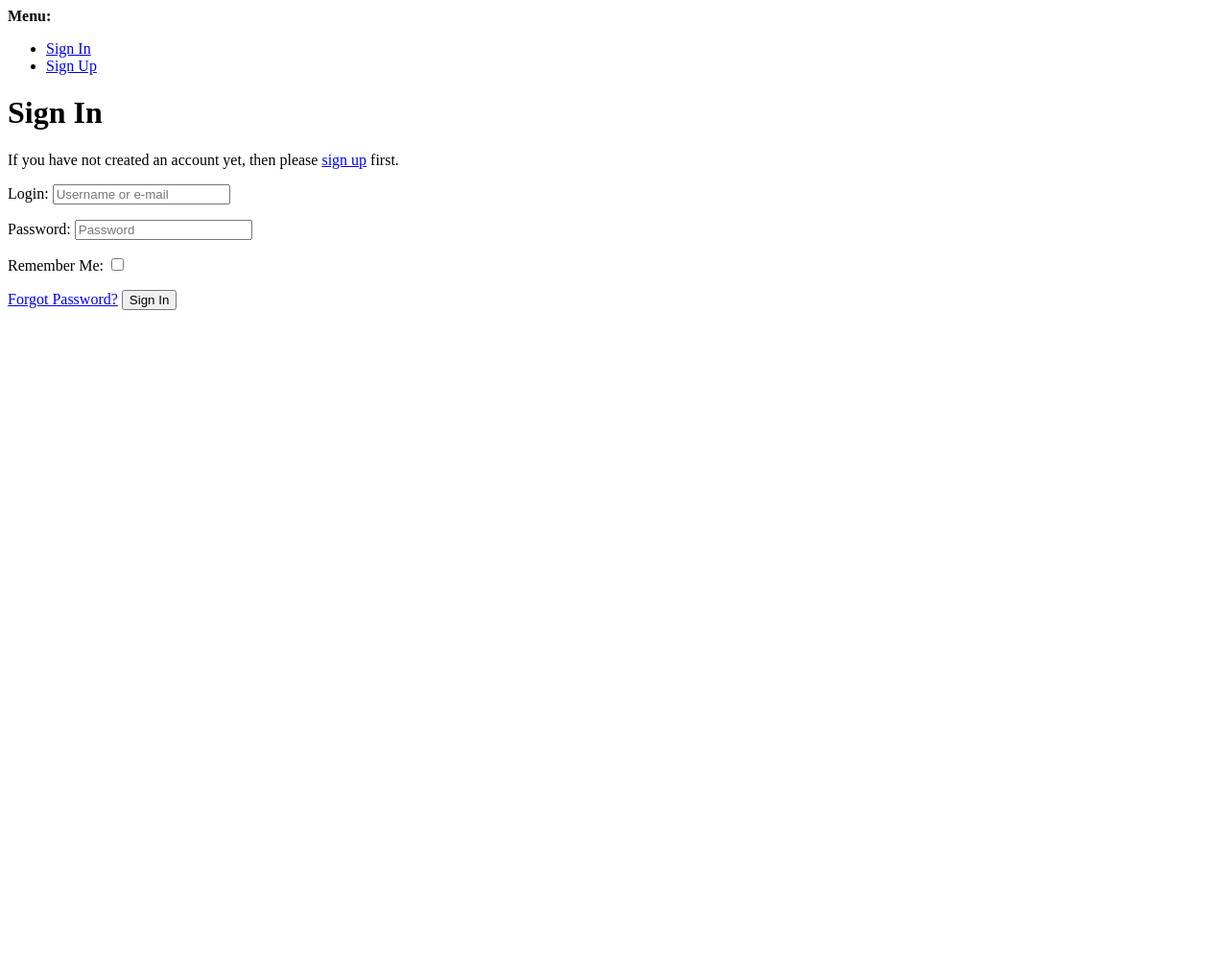
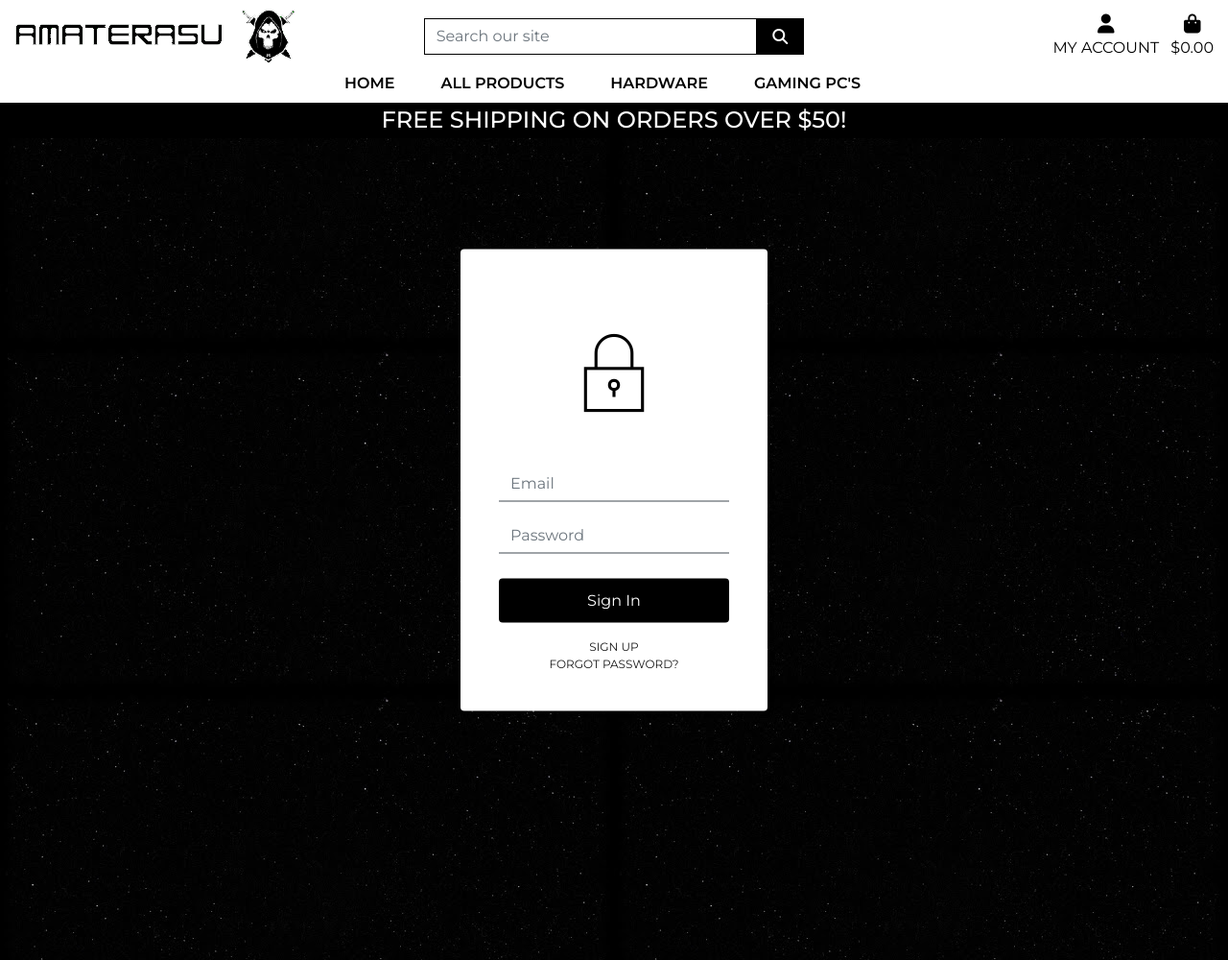
Before and after one commit to SkylerTrent/amaterasu_computers, a Django app: page /accounts/login/ in a window 1280 px wide. Shown: the whole page at 96% size. Before the commit the page ends 323 px from the top, so only its background shows below. Run offline with Django 3.2, Linux system fonts and the light colour scheme; some libraries are stand-ins or nearby versions.

Commit message:
Added login.html as well as css

```diff
--- /dev/null
+++ b/profiles/static/profiles/css/profile.css
@@ -0,0 +1,3 @@
+.header-container {
+    padding-top: 140px !important;
+    }
--- a/static/css/base.css
+++ b/static/css/base.css
@@ -1,3 +1,4 @@
+
 html {
     height: 100%;
 }
@@ -10,6 +11,11 @@
 .carousel-control{
   color: white !important;
 }
+
+.card-body {
+    flex: 0 !important;
+}
+
 
 
 /* from CSS-tricks.com: https://css-tricks.com/snippets/css/css-triangle/ */
@@ -220,9 +226,6 @@
 	z-index: -1;
 }
 
-.card-body {
-    flex: 0 !important;
-}
 
 /* Next & previous buttons */
 .prev, .next {
@@ -362,7 +365,78 @@
     width: 100%;
 }
 
+.header-container {
+    padding-top: 140px !important;
+    }
 
+/* login form */
+.login-dark {
+  height:1000px;
+  background:white url(../../media/slide_4_background.jpg) !important;
+  background-size:cover;
+  position:relative;
+}
+
+.login-dark form {
+  max-width:320px;
+  width:90%;
+  background-color:white;
+  padding:40px;
+  border-radius:4px;
+  transform:translate(-50%, -50%);
+  position:absolute;
+  top:50%;
+  left:50%;
+  color:black;
+  box-shadow:3px 3px 4px rgba(0,0,0,0.2);
+}
+
+.login-dark .illustration {
+  text-align:center;
+  padding:15px 0 20px;
+  font-size:100px;
+  color:black;
+}
+
+.login-dark form .form-control {
+  background:none;
+  border:none;
+  border-bottom:1px solid #434a52;
+  border-radius:0;
+  box-shadow:none;
+  outline:none;
+  color:inherit;
+}
+
+.login-dark form .btn-primary {
+  background:black;
+  border:none;
+  border-radius:4px;
+  padding:11px;
+  box-shadow:none;
+  margin-top:26px;
+  text-shadow:none;
+  outline:none;
+}
+
+.login-dark form .btn-primary:hover, .login-dark form .btn-primary:active {
+  background:#214a80;
+  outline:none;
+}
+
+.login-dark form .forgot {
+  display:block;
+  text-align:center;
+  font-size:12px;
+  color:white;
+  opacity:0.9;
+  text-decoration:none;
+}
+
+.login-dark form .forgot:hover, .login-dark form .forgot:active {
+  opacity:1;
+  text-decoration:none;
+}
 
 /*Footer*/
 /* Site footer referenced from https://codepen.io/scanfcode/pen/MEZPNd-->*/
--- a/templates/allauth/account/base.html
+++ b/templates/allauth/account/base.html
@@ -1,14 +1,8 @@
 {% extends "base.html" %}
+
 {% block content %}
-    <div class="container header-container">
-        <div class="overlay"></div>
-        <div class="row">
-            <div class="col-12 col-md-6">
-                <div class="allauth-form-inner-content">
+
                     {% block inner_content %}
                     {% endblock %}
-                </div>
-            </div>
-        </div>
-    </div>
+
 {% endblock %}
--- a/templates/allauth/account/login.html
+++ b/templates/allauth/account/login.html
@@ -7,45 +7,30 @@
 
 {% block inner_content %}
 
-<hr>
-<h2 class="logo-font mb-4">{% trans "Sign In" %}</h2>
-<hr>
 
-{% get_providers as socialaccount_providers %}
+    <div class="login-dark">
+        <form class="login" method="POST" action="{% url 'account_login' %}">
+            <div class="illustration">
+                <i class="icon ion-ios-locked-outline"></i>
+            </div>
+            {% csrf_token %}
+            {% if redirect_field_value %}
+            <input type="hidden" name="{{ redirect_field_name }}" value="{{ redirect_field_value }}" />
+            {% endif %}
+            <div class="form-group">
+                <input class="form-control" type="email" name="email" placeholder="Email">
+            </div>
+            <div class="form-group">
+                <input class="form-control" type="password" name="password" placeholder="Password">
+            </div>
+            <div class="form-group">
+                <button class="btn btn-primary btn-block primaryAction" type="submit">{% trans "Sign In" %}</button>
+            </div>
+            <a href="{{ signup_url }}" class="forgot">sign up</a>
+            <a href="{% url 'account_reset_password' %}" class="forgot secondaryAction">{% trans "Forgot Password?" %}</a>
+        </form>
+    </div>
 
-{% if socialaccount_providers %}
-<p>{% blocktrans with site.name as site_name %}Please sign in with one
-of your existing third party accounts. Or, <a href="{{ signup_url }}">sign up</a>
-for a {{ site_name }} account and sign in below:{% endblocktrans %}</p>
 
-<div class="socialaccount_ballot">
-
-  <ul class="socialaccount_providers">
-    {% include "socialaccount/snippets/provider_list.html" with process="login" %}
-  </ul>
-
-  <div class="login-or">{% trans 'or' %}</div>
-
-</div>
-
-{% include "socialaccount/snippets/login_extra.html" %}
-
-{% else %}
-<p>{% blocktrans %}If you have not created an account yet, then please
-<a href="{{ signup_url }}">sign up</a> first.{% endblocktrans %}</p>
-{% endif %}
-
-<form class="login" method="POST" action="{% url 'account_login' %}">
-  {% csrf_token %}
-  {{ form|crispy }}
-  {% if redirect_field_value %}
-  <input type="hidden" name="{{ redirect_field_name }}" value="{{ redirect_field_value }}" />
-  {% endif %}
-  <a class="btn btn-outline-black rounded-0" href="{% url 'home' %}">Home</a>
-  <button class="primaryAction" type="submit">{% trans "Sign In" %}</button>
-  <p class="mt-2">
-    <a class="button secondaryAction" href="{% url 'account_reset_password' %}">{% trans "Forgot Password?" %}</a>
-  </p>
-</form>
 
 {% endblock %}
--- a/templates/base.html
+++ b/templates/base.html
@@ -17,6 +17,8 @@
 
         <link rel="stylesheet" href="https://stackpath.bootstrapcdn.com/bootstrap/4.4.1/css/bootstrap.min.css" integrity="sha384-Vkoo8x4CGsO3+Hhxv8T/Q5PaXtkKtu6ug5TOeNV6gBiFeWPGFN9MuhOf23Q9Ifjh" crossorigin="anonymous">
         <link rel="stylesheet" href="https://fonts.googleapis.com/css?family=Lato&display=swap">
+        <link rel="stylesheet" href="https://cdnjs.cloudflare.com/ajax/libs/twitter-bootstrap/4.1.3/css/bootstrap.min.css">
+        <link rel="stylesheet" href="https://cdnjs.cloudflare.com/ajax/libs/ionicons/2.0.1/css/ionicons.min.css">
         <link rel="stylesheet" href="{% static 'css/new.css' %}">
         <link rel="stylesheet" href="{% static 'css/base.css' %}">
         <link href="https://fonts.googleapis.com/css2?family=Montserrat:ital,wght@0,100;0,200;0,300;0,400;0,500;0,600;1,100;1,200;1,300;1,400;1,500&display=swap" rel="stylesheet">
@@ -33,6 +35,7 @@
         <script src="https://code.jquery.com/jquery-3.4.1.min.js" integrity="sha256-CSXorXvZcTkaix6Yvo6HppcZGetbYMGWSFlBw8HfCJo=" crossorigin="anonymous"></script>
         <script src="https://cdn.jsdelivr.net/npm/popper.js@1.16.0/dist/umd/popper.min.js" integrity="sha384-Q6E9RHvbIyZFJoft+2mJbHaEWldlvI9IOYy5n3zV9zzTtmI3UksdQRVvoxMfooAo" crossorigin="anonymous"></script>
         <script src="https://stackpath.bootstrapcdn.com/bootstrap/4.4.1/js/bootstrap.min.js" integrity="sha384-wfSDF2E50Y2D1uUdj0O3uMBJnjuUD4Ih7YwaYd1iqfktj0Uod8GCExl3Og8ifwB6" crossorigin="anonymous"></script>
+
     {% endblock %}
 
     {% block extra_js %}
```
Also changed, not shown: amaterasu_computers/settings.py (+5 -2 lines), templates/allauth/account/login2.html (added, +51 -0 lines), db.sqlite3.
